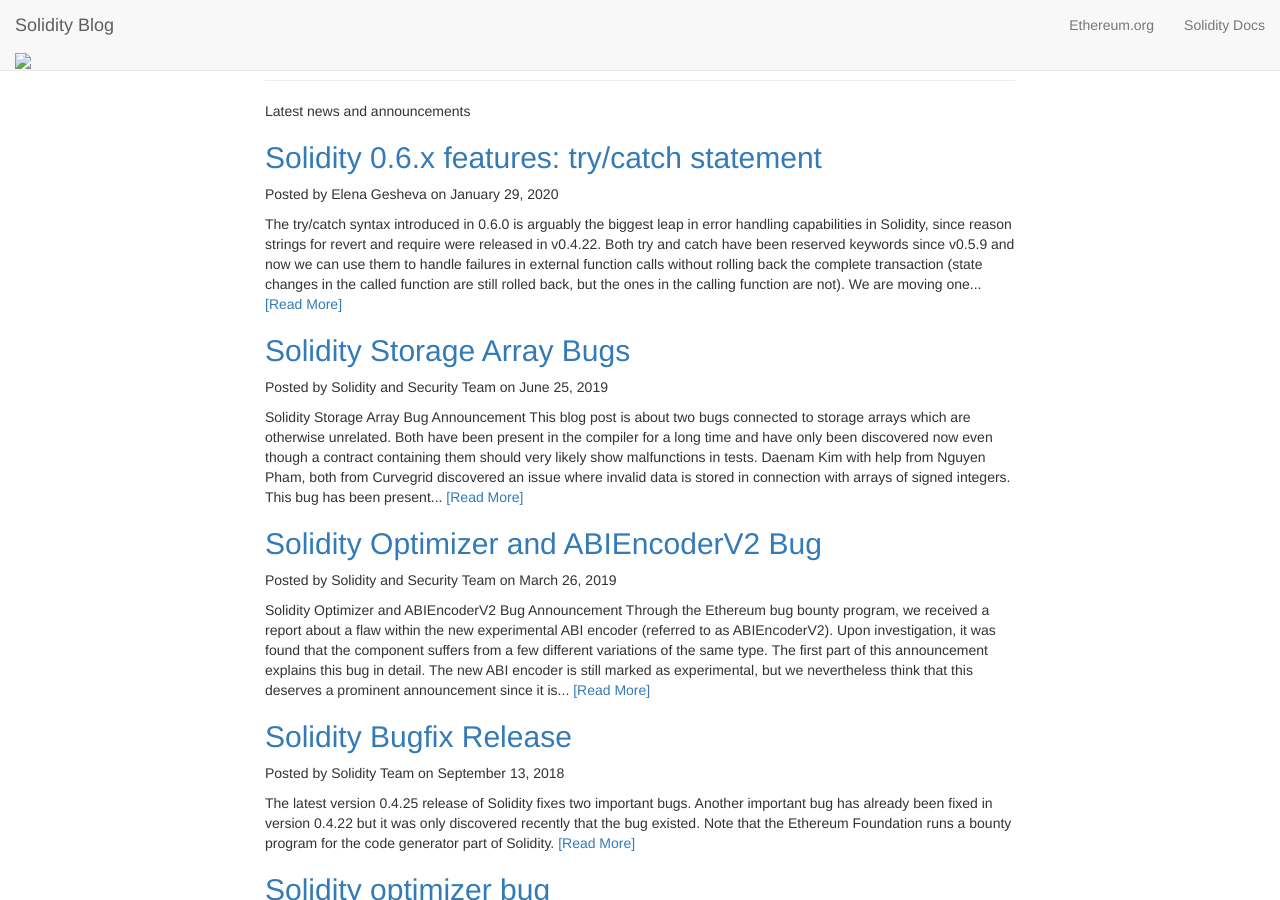
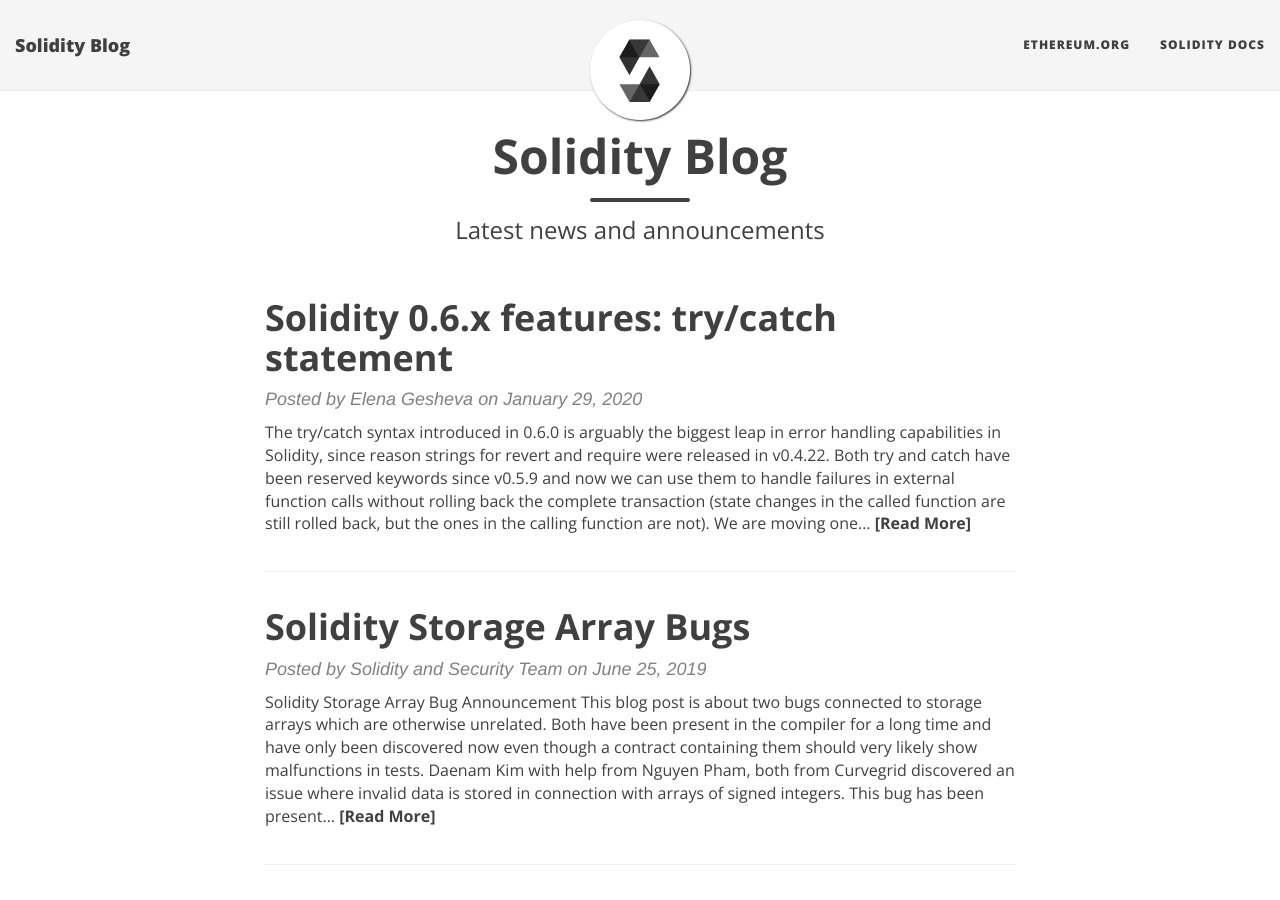
Before and after one commit to krismark930/solidity-blog, a Jekyll site: the page built from index.html, in a window 1280 px wide and 900 px high. Built offline with Jekyll 4.4.1, drawn with Linux system fonts in a browser that asks for light colours; nearby versions of some CDN libraries; library files that are not in the unit come from our copies; the list of posts is cut into pages by our own code; comment, search, counter and statistics services are not loaded; a style sheet for code colours, icons or effects is not loaded.

Commit message:
Fix github pages base url.

```diff
--- a/_config.yml
+++ b/_config.yml
@@ -5,7 +5,7 @@
 
 # If you are building a simple GitHub user page (http://username.github.io) then use these settings:
 url: "https://ethereum.github.io"
-baseurl: "solidity-blog"
+baseurl: "/solidity-blog"
 
 # If you are building a GitHub project page then use these settings:
 #url: "https://solidity.ethereum.org"
```
